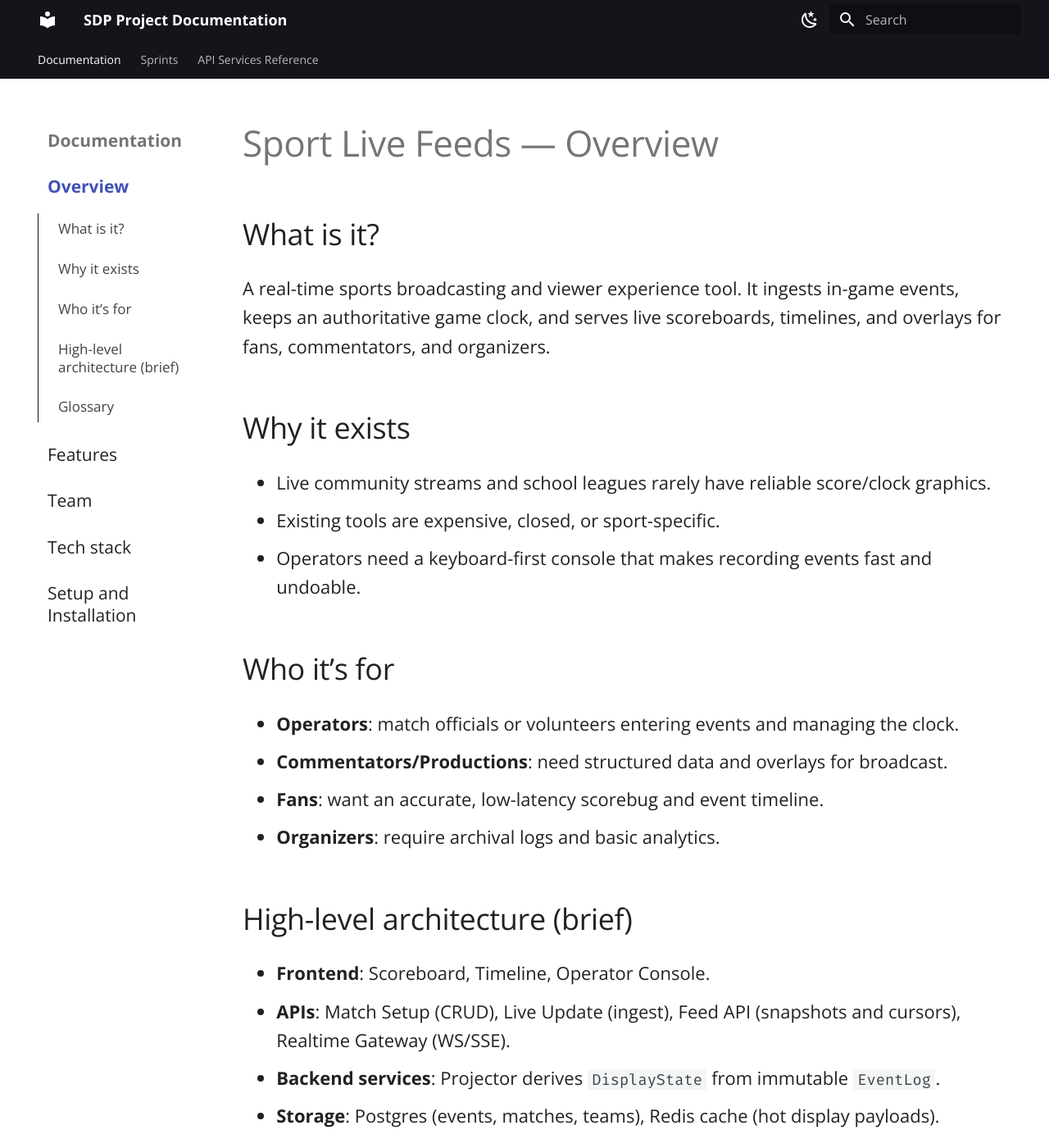
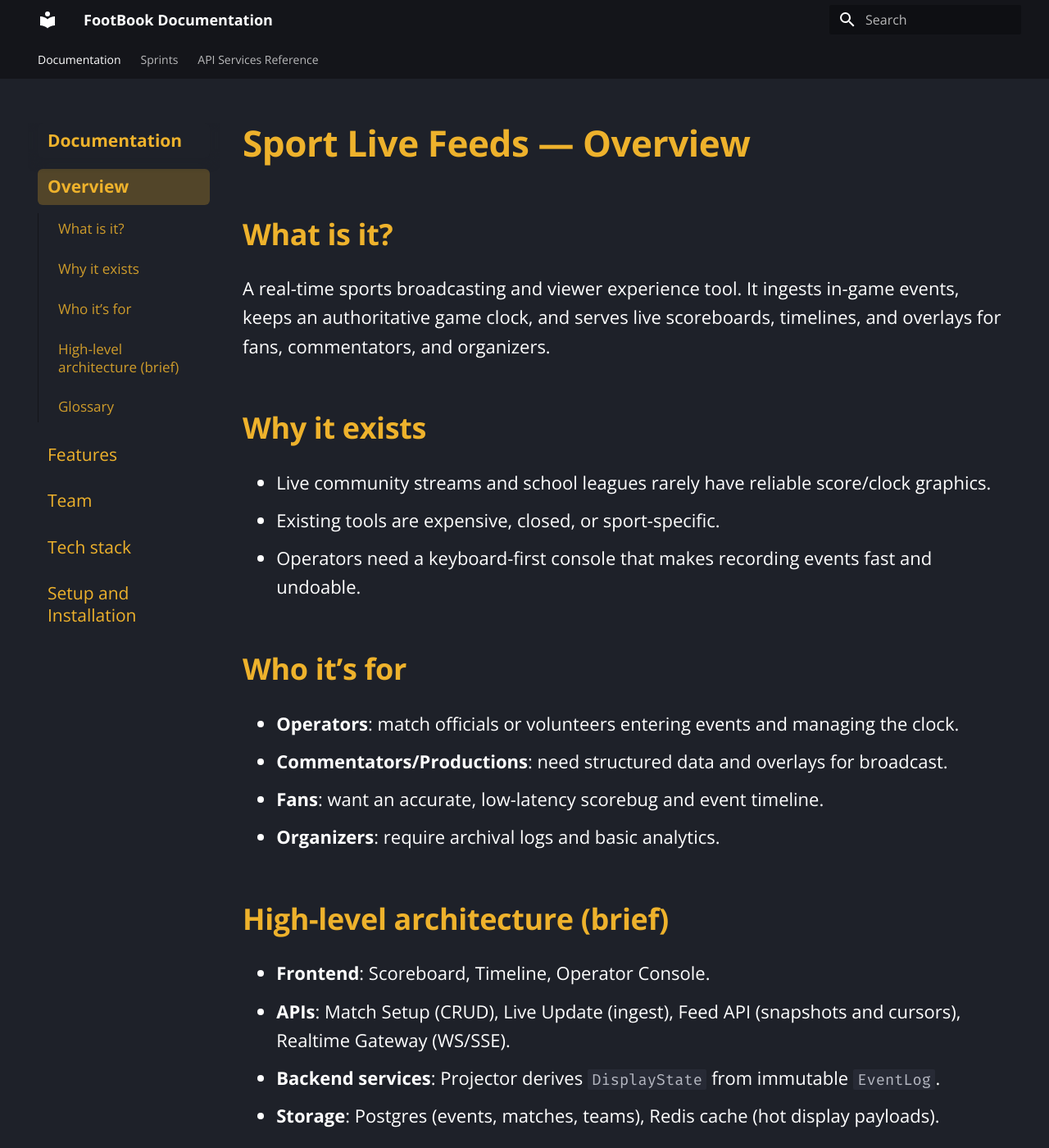
Before and after one commit to KamalLalloo/SDP-Documentation, an MkDocs documentation site: the page built from docs/index.md, in a window 1280 px wide and 1400 px high. Shown: the whole window at 82% size. Built offline with MkDocs 1.6.1 and Material for MkDocs 9.7.7, drawn with Linux system fonts in a browser that asks for light colours.

Commit message:
Changed color

```diff
--- a/docs/stylesheets/extra.css
+++ b/docs/stylesheets/extra.css
@@ -1,9 +1,30 @@
-/* Increase base font size */
-.md-typeset {
-  font-size: 1.1rem; /* default is ~0.8-1rem */
+/* ==========================
+   Custom Theme Overrides
+   ========================== */
+
+/* Override Material theme colors */
+:root {
+  --md-primary-fg-color: #2866a0; /* Primary blue (used in content links) */
+  --md-accent-fg-color: #eeb22c; /* Accent gold */
 }
 
-/* Make headings a bit bigger in main content */
+/* Base text */
+.md-typeset {
+  font-size: 1.1rem;
+  color: #ffffff; /* White text */
+}
+
+/* Headings */
+.md-typeset h1,
+.md-typeset h2,
+.md-typeset h3,
+.md-typeset h4,
+.md-typeset h5,
+.md-typeset h6 {
+  color: #eeb22c; /* Yellow headings */
+  font-weight: 600;
+}
+
 .md-typeset h1 {
   font-size: 2.2rem;
 }
@@ -11,39 +32,42 @@
   font-size: 1.8rem;
 }
 
-/* Increase font size for main navigation items (left sidebar) */
+/* ==========================
+   Navigation (Sidebar + TOC)
+   ========================== */
+
+/* Main sidebar links */
 .md-nav__link {
-  font-size: 1.05rem; /* slightly larger than default */
-  font-weight: 500; /* make text bolder */
-}
-
-/* Make navigation links look like tabs */
-.md-nav__link {
+  font-size: 1.05rem;
+  font-weight: 500;
   display: block;
   padding: 8px 12px;
   border-radius: 6px;
   transition: background-color 0.2s ease;
+  color: #eeb22c !important; /* Yellow links */
 }
 
 /* Hover effect */
 .md-nav__link:hover {
-  background-color: rgba(255, 255, 255, 0.05);
+  background-color: rgba(238, 178, 44, 0.15); /* Subtle gold highlight */
 }
 
 /* Active (selected) link style */
 .md-nav__link--active {
-  background-color: rgba(255, 255, 255, 0.1);
+  background-color: rgba(238, 178, 44, 0.25); /* Stronger gold highlight */
   font-weight: 600;
-  color: palevioletred;
+  color: #eeb22c !important; /* Keep text yellow */
 }
 
-/* --- Smaller headings in the Table of Contents (right sidebar) --- */
+/* --- Table of Contents (right sidebar) --- */
 .md-nav--secondary .md-nav__link {
-  font-size: 0.85rem; /* smaller than main nav */
-  font-weight: 400; /* lighter */
-  opacity: 0.85; /* slightly faded */
+  font-size: 0.85rem;
+  font-weight: 400;
+  opacity: 0.85;
+  color: #eeb22c !important; /* Yellow in TOC as well */
 }
 
 .md-nav--secondary .md-nav__link:hover {
-  opacity: 1; /* full opacity on hover */
+  opacity: 1;
+  color: #ffffff !important; /* White on hover for contrast */
 }
--- a/mkdocs.yml
+++ b/mkdocs.yml
@@ -1,4 +1,4 @@
-site_name: SDP Project Documentation
+site_name: FootBook Documentation
 site_description: Documentation for My Project
 site_author: Your Name
 
@@ -11,24 +11,14 @@ theme:
     text: Open Sans
     code: Fira Code
   palette:
-    - scheme: default
-      primary: black
-      accent: pink
-      toggle:
-        icon: material/weather-night
-        name: Switch to dark mode
-    - scheme: slate
-      primary: black
-      accent: pink
-      toggle:
-        icon: material/weather-sunny
-        name: Switch to light mode
-
+    scheme: slate # Dark mode only, no toggle
+    primary: black # overridden by CSS
+    accent: black # overridden by CSS
   features:
     - navigation.tabs
     - navigation.sections
     - navigation.top
-    - navigation.collapse # allows collapsing
+    - navigation.collapse
     - navigation.expand
     - toc.integrate
     - search.suggest
```
